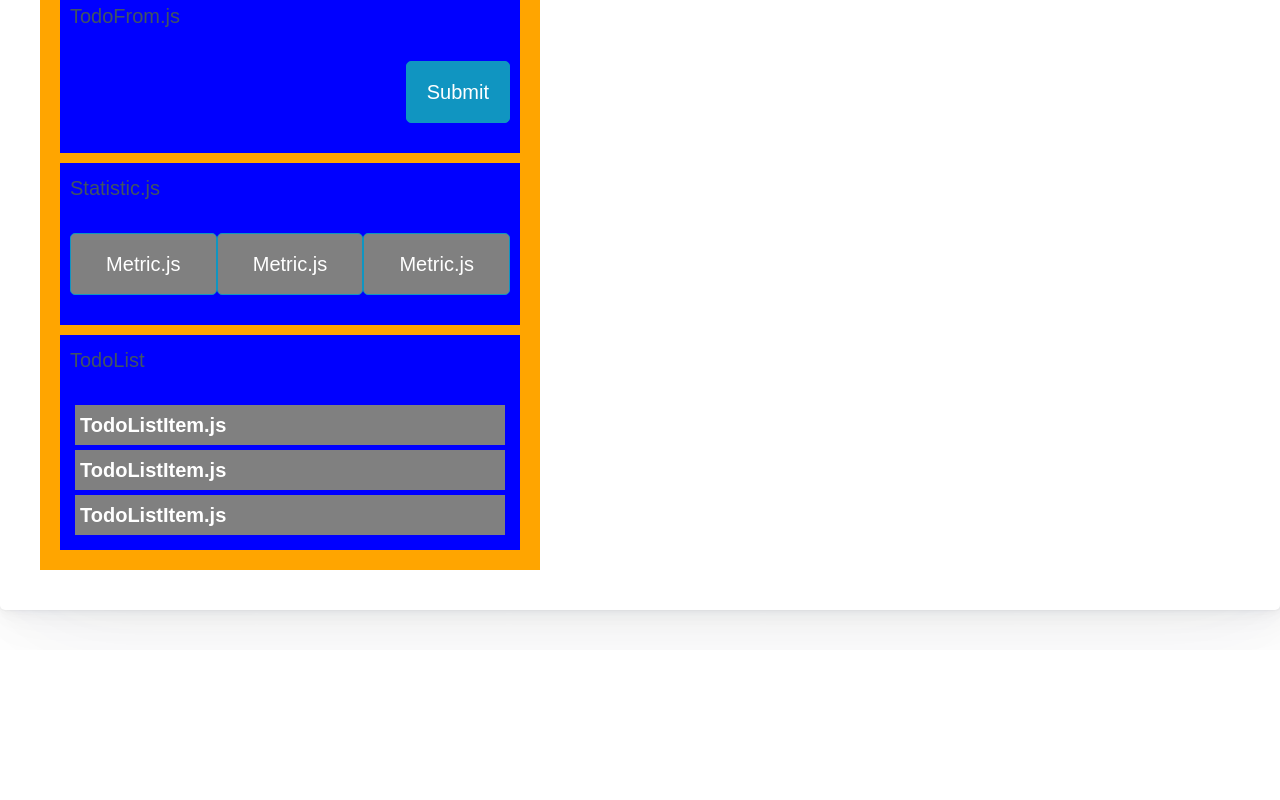
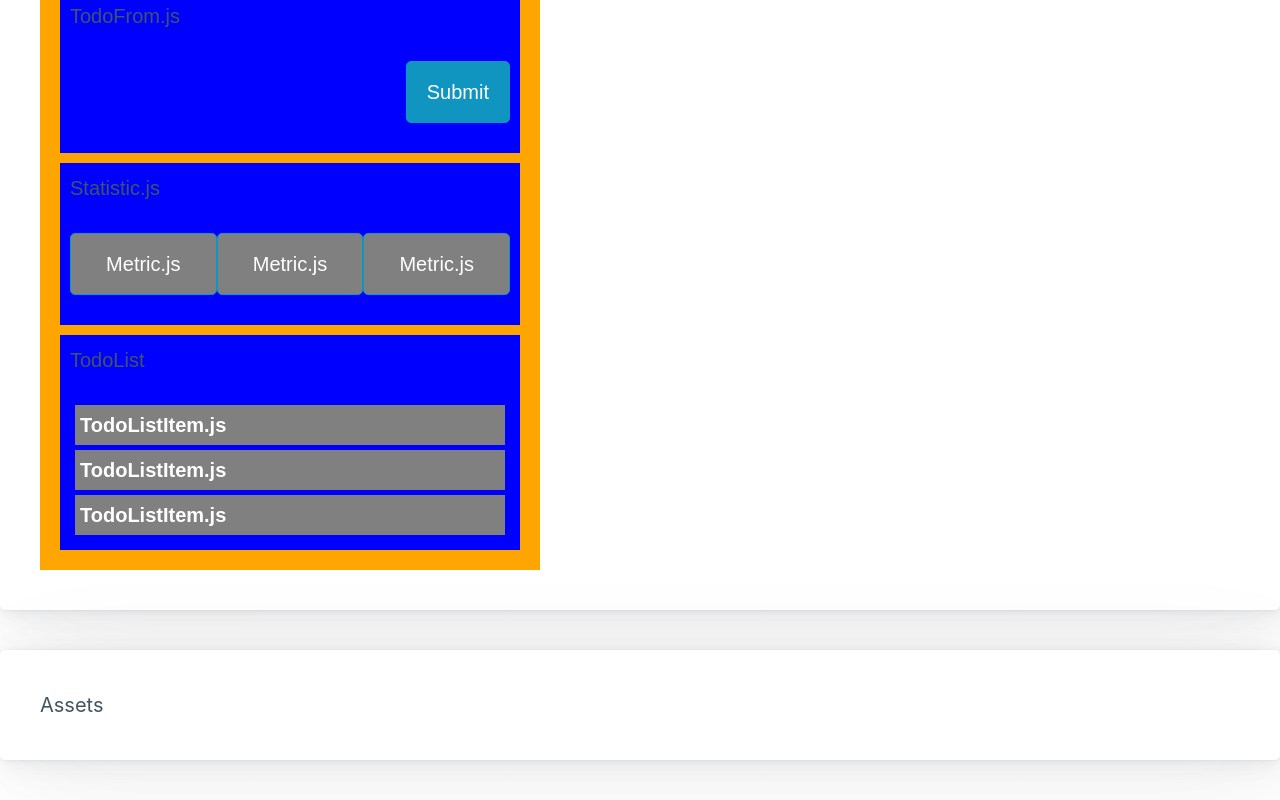
Before and after one commit to an93na/React_Nauka, a React (Create React App) app in the folder homework/: page / in a window 1280 px wide. Shown: the part 5088-5888 px from the top of the page. Before the commit the page ends 5738 px from the top, so only its background shows below. Built offline with nearby package versions, Linux system fonts and the light colour scheme.

Commit message:
Changes Asset.js

```diff
--- a/homework/src/App.js
+++ b/homework/src/App.js
@@ -13,6 +13,7 @@ import { RelacjeRozsz } from './ex2/Relacje_relacje';
 import { Zdanie5 } from './ex2/Zadanie5';
 import { Zadanie6 } from './ex2/Zadanie6';
 import { Zadanie7 } from './ex2/Zadanie7';
+import { Assets } from './ex3/Asset';
 
 
 
@@ -32,6 +33,7 @@ function App() {
       <Zdanie5 />
       <Zadanie6 />
       <Zadanie7 />
+      <Assets />
     </div>
 
   );
--- a/homework/src/ex3/Asset.js
+++ b/homework/src/ex3/Asset.js
@@ -0,0 +1,9 @@
+import React from "react";
+
+
+
+export const Assets = () => {
+    return <article>Assets
+
+    </article>
+}
```
